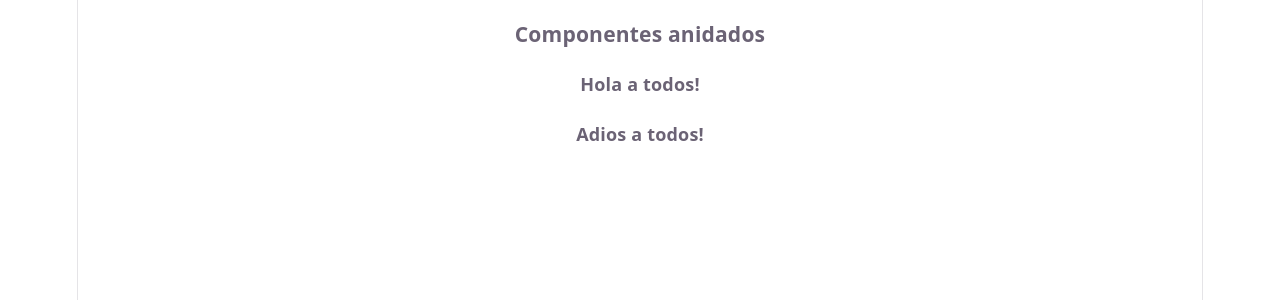
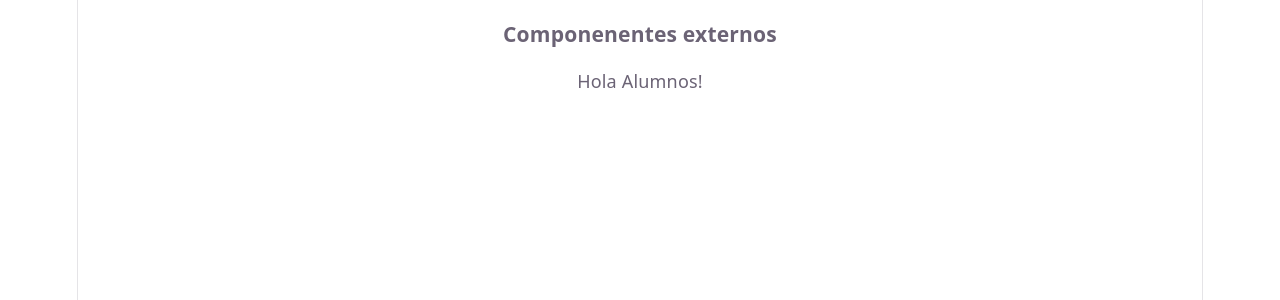
Before and after one commit to victorvzn/bootcamp-frontend-python-g31-jv, a React (Vite) app in the folder semana09/dia01-01-react-introduccion/: page / in a window 1280 px wide. Shown: the top 300 px of the page. Built offline with nearby package versions, Linux system fonts and the light colour scheme.

Commit message:
semana09, dia01, 01, react introducción

```diff
--- a/semana09/dia01-01-react-introduccion/src/App.jsx
+++ b/semana09/dia01-01-react-introduccion/src/App.jsx
@@ -67,22 +67,39 @@
 
 // 05 - Anidar componentes dentro de otros
 
-function ComponenteSaludo() {
-  return <h4>Hola a todos!</h4>
-}
+// function ComponenteSaludo() {
+//   return <h4>Hola a todos!</h4>
+// }
 
-function ComponenteDespedida() {
-  return <h4>Adios a todos!</h4>
-}
+// function ComponenteDespedida() {
+//   return <h4>Adios a todos!</h4>
+// }
+
+// const App = () => {
+//   return (
+//     <section>
+//       <h3>Componentes anidados</h3>
+
+//       <ComponenteSaludo />
+
+//       <ComponenteDespedida />
+//     </section>
+//   )
+// }
+
+
+// 06 - Importando componentes externos
+
+import ComponenteSaludo from "./components/ComponenteSaludo"
+
+// TODO: Crear el componente ComponenteDespedida en su propio archivo e importarlo en el componente App
 
 const App = () => {
   return (
     <section>
-      <h3>Componentes anidados</h3>
+      <h3>Componenentes externos</h3>
 
       <ComponenteSaludo />
-
-      <ComponenteDespedida />
     </section>
   )
 }
--- /dev/null
+++ b/semana09/dia01-01-react-introduccion/src/components/ComponenteSaludo.jsx
@@ -0,0 +1,7 @@
+const ComponenteSaludo = () => {
+  return (
+    <div>Hola Alumnos!</div>
+  )
+}
+
+export default ComponenteSaludo
```
